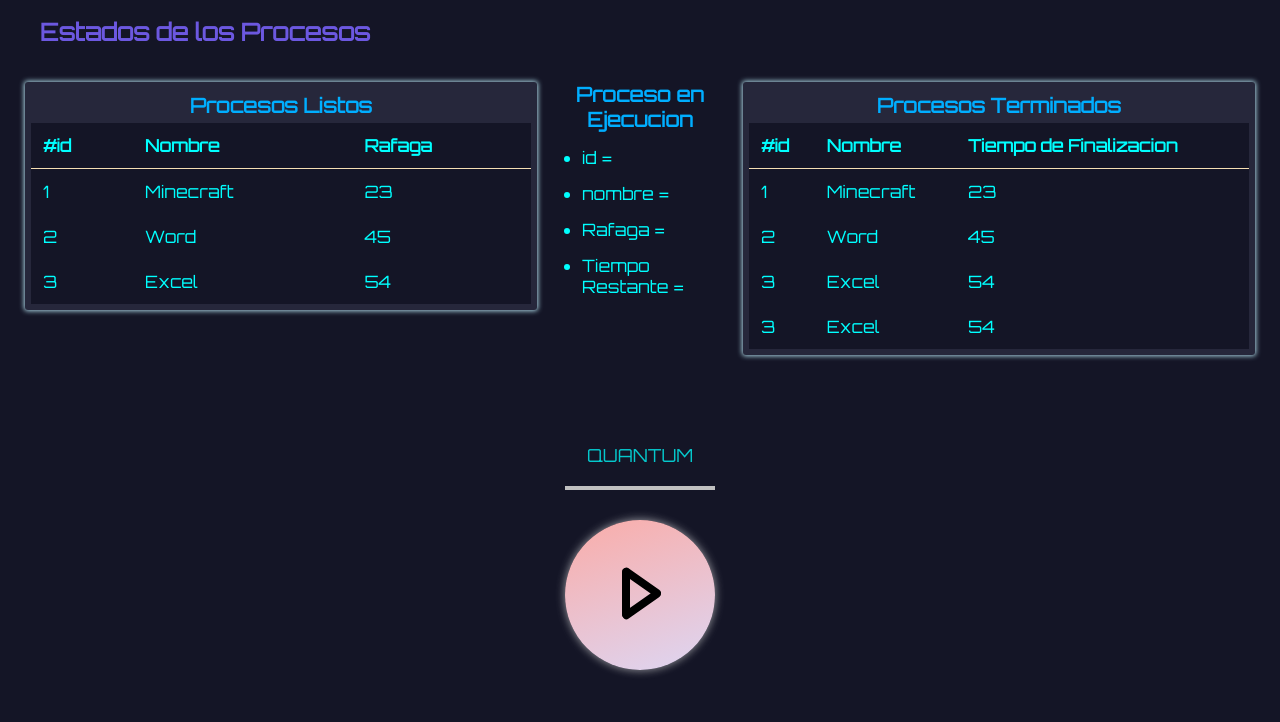
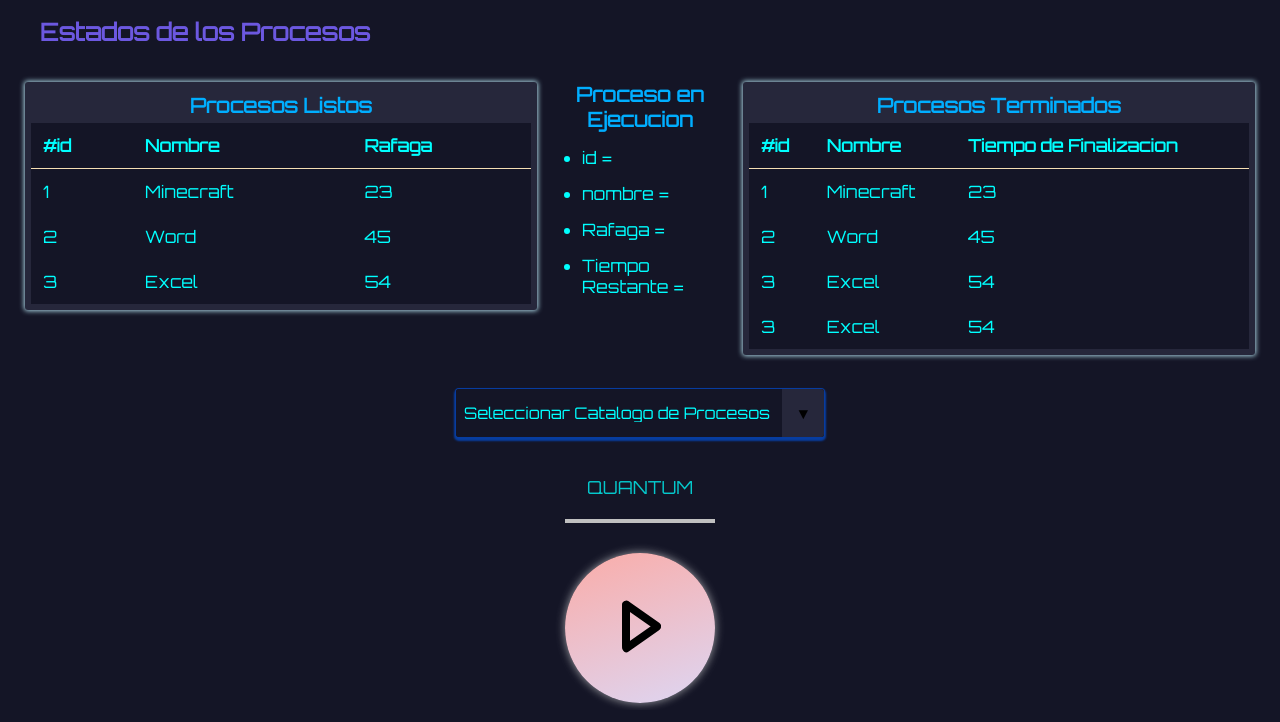
Before and after one commit to AD4GO/Simulador-de-Procesos, a plain HTML site: page index.html in a window 1280 px wide. Shown: the part 78-800 px from the top of the page. Drawn offline with nearby package versions, Linux system fonts and the light colour scheme.

Commit message:
cambio 5

```diff
--- a/css/style.css
+++ b/css/style.css
@@ -2,12 +2,12 @@
 *{
     margin: 0;
     padding: 0;
-
+    font-family: 'Orbitron', courier, sans-serif;
 }
 
 body {
     background-color:#111;
-    font-family: 'Orbitron', courier, sans-serif;
+
   }
 
 
@@ -411,8 +411,8 @@ footer{
 }
 .content{
     width: 50%;
-    margin: 0 ;
-    margin: 20px;
+    margin: 15px;
+    margin-right: 60px;
 }
 .content h2{
     margin: 5px;
@@ -431,3 +431,51 @@ canvas{
     display: flex;
     gap: 200px;
 }
+
+select {
+    -webkit-appearance:none;
+    -moz-appearance:none;
+    -ms-appearance:none;
+    appearance:none;
+    outline:0;
+
+    border:0!important;
+    background: var(--color-primario);
+    background-image: none;
+    flex: 1;
+    padding: 0 .5em;
+    color: aqua;
+    cursor:pointer;
+    font-size: 1em;
+
+ }
+ select::-ms-expand {
+    display: none;
+ }
+ .select {
+    position: relative;
+    display: flex;
+    width: 23em;
+    margin-bottom: 15px;
+    height: 3em;
+    line-height: 3;
+    background: var(--color-primario);
+    overflow: hidden;
+    border-radius: .25em;
+    box-shadow: 0px 2px 2px 1px rgba(0, 83, 227, 0.648);
+    border: 0.8px solid rgba(0, 83, 227, 0.648);
+ }
+ .select::after {
+    content: '\25BC';
+    position: absolute;
+    top: 0;
+    right: 0;
+    padding: 0 1em;
+    background: var(--color-secundario);
+    cursor:pointer;
+    pointer-events:none;
+    transition:.25s all ease;
+ }
+ .select:hover::after {
+    color: #23b499;
+ }
--- a/index.html
+++ b/index.html
@@ -108,6 +108,16 @@
 
     <!-- BOTON PARA EMPZAR Y PAUSAR EL SIMULADOR -->
     <div class="BotonEmpezar">
+      <div class="select">
+        <select name="format" id="format">
+           <option selected disabled>Seleccionar Catalogo de Procesos</option>
+           <option value="Catalogo1">Catalogo1</option>
+           <option value="Catalogo2">Catalogo2</option>
+           <option value="Catalogo3">Catalogo3</option>
+           <option value="Catalogo4">Catalogo4</option>
+           <option value="Catalogo5">Catalogo5</option>
+        </select>
+     </div>
       <div class="InputQuantum">
         <div class="input-data">
           <input type="number" required>
--- a/js/boton.js
+++ b/js/boton.js
@@ -20,6 +20,7 @@ const ctx = document.getElementById('myChart')
 const procesos = ['p1','p2','p3', 'p4', 'p5', 'p6']
 const turnRound = [2,1,6,4,5,3]
 Chart.defaults.color = '#fff';
+Chart.defaults.size = 29;
 const myChart = new Chart(ctx, {
     type: 'line',
     data: {
```
